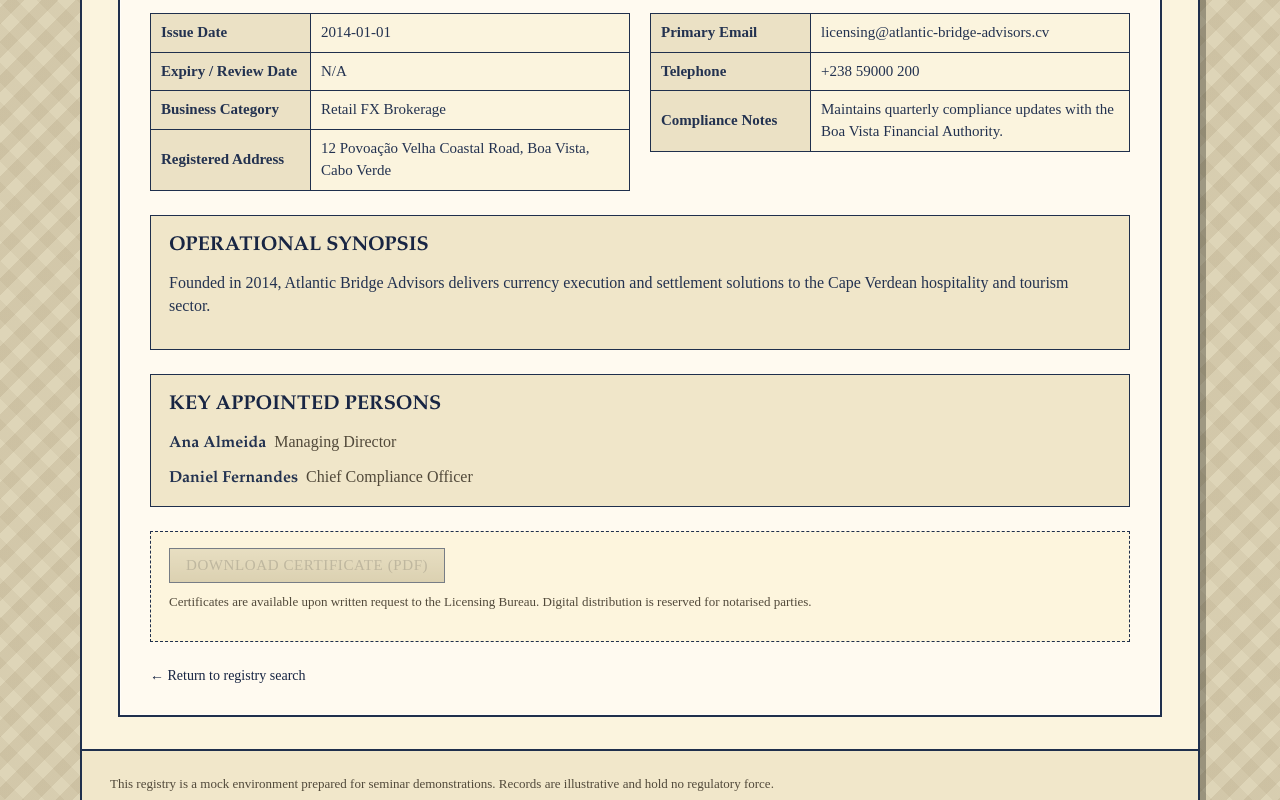
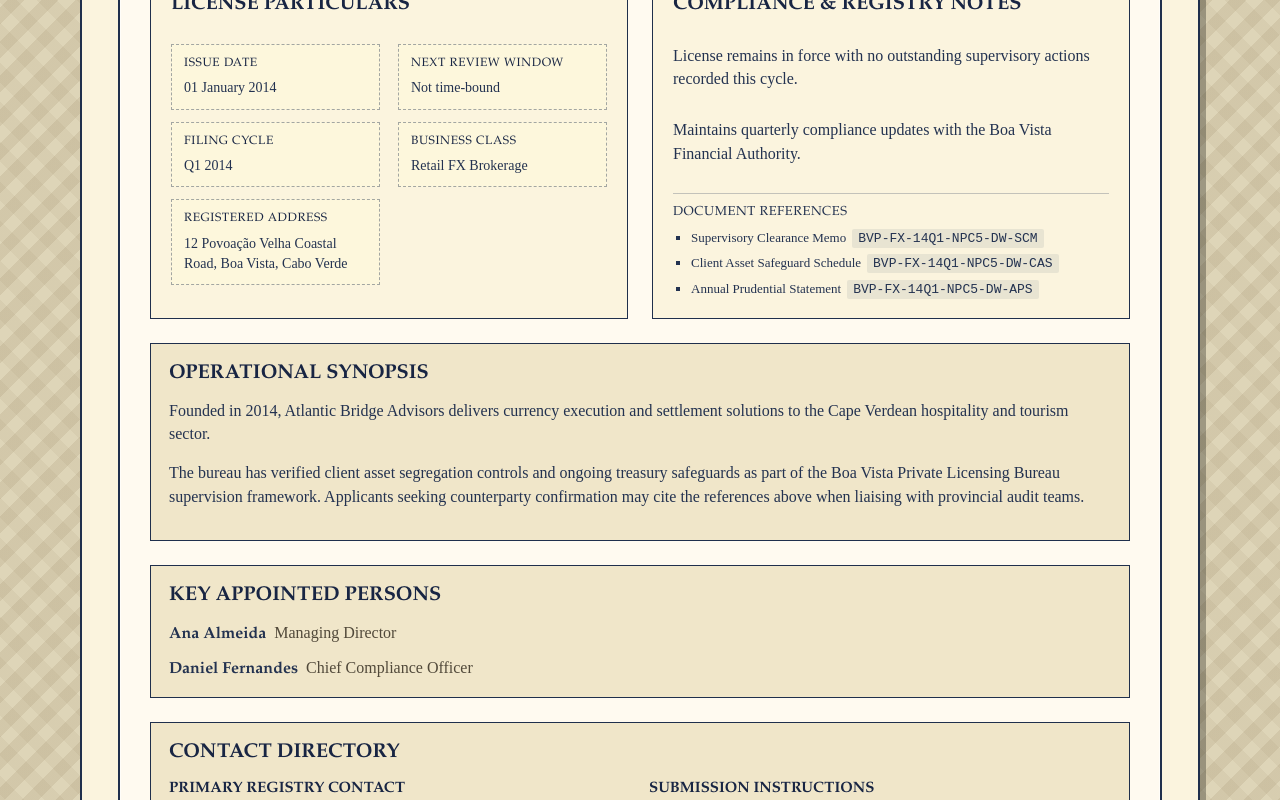
Before and after one commit to jinjinsansan/mock, a Next.js app: page /licenses/atlantic-bridge-advisors in a window 1280 px wide. Shown: the part 400-1200 px from the top of the page. Built offline with nearby package versions, Linux system fonts and the light colour scheme.

Commit message:
Enrich license detail pages and ensure static routing
Co-authored-by: factory-droid[bot] <138933559+factory-droid[bot]@users.noreply.github.com>

```diff
--- a/src/app/licenses/[slug]/page.module.css
+++ b/src/app/licenses/[slug]/page.module.css
@@ -72,7 +72,7 @@
 .summaryGrid {
   display: grid;
   grid-template-columns: repeat(2, minmax(0, 1fr));
-  gap: 20px;
+  gap: 24px;
 }
 
 .summaryGrid h2 {
@@ -83,28 +83,103 @@
   color: var(--ink-heading);
 }
 
-.summaryGrid table {
+.panel {
+  border: 1px solid var(--ink-frame);
   background-color: var(--bg-body);
+  padding: 18px 20px;
+  display: flex;
+  flex-direction: column;
+  gap: 12px;
 }
 
-.summaryGrid th {
-  width: 160px;
+.panel dl {
+  margin: 0;
+  display: grid;
+  grid-template-columns: repeat(2, minmax(0, 1fr));
+  gap: 12px 18px;
+}
+
+.panel dl div {
+  border: 1px dashed rgba(31, 47, 76, 0.4);
+  background-color: rgba(255, 250, 220, 0.6);
+  padding: 10px 12px;
+}
+
+.panel dt {
+  margin: 0 0 6px;
+  font-family: var(--font-heading);
+  font-size: 12px;
+  text-transform: uppercase;
+  letter-spacing: 0.05em;
+  color: var(--ink-heading);
+}
+
+.panel dd {
+  margin: 0;
+  font-size: 14px;
+}
+
+.documentList {
+  border-top: 1px solid rgba(31, 47, 76, 0.25);
+  padding-top: 10px;
+}
+
+.documentHeading {
+  display: block;
+  font-family: var(--font-heading);
+  font-size: 13px;
+  margin-bottom: 6px;
+  text-transform: uppercase;
+  letter-spacing: 0.04em;
+}
+
+.documentList ul {
+  list-style: square;
+  margin: 0 0 0 18px;
+  padding: 0;
+  display: flex;
+  flex-direction: column;
+  gap: 6px;
+  font-size: 13px;
+}
+
+.documentList code {
+  margin-left: 6px;
+  background: rgba(24, 37, 67, 0.08);
+  padding: 2px 6px;
+  border-radius: 2px;
 }
 
 .descriptionSection,
-.personnelSection {
+.personnelSection,
+.contactSection {
   border: 1px solid var(--ink-frame);
   background-color: var(--bg-emphasis);
   padding: 16px 18px;
 }
 
 .descriptionSection h2,
-.personnelSection h2 {
+.personnelSection h2,
+.contactSection h2 {
   margin: 0 0 10px;
   font-family: var(--font-heading);
   font-size: 20px;
   text-transform: uppercase;
   color: var(--ink-heading);
+}
+
+.contactSection h3 {
+  margin: 0 0 6px;
+  font-family: var(--font-heading);
+  font-size: 15px;
+  text-transform: uppercase;
+  color: var(--ink-heading);
+}
+
+.contactGrid {
+  display: grid;
+  grid-template-columns: repeat(2, minmax(0, 1fr));
+  gap: 18px;
 }
 
 .personnelSection ul {
@@ -184,8 +259,12 @@
     font-size: 24px;
   }
 
-  .summaryGrid th {
-    width: 140px;
+  .panel dl {
+    grid-template-columns: 1fr;
+  }
+
+  .contactGrid {
+    grid-template-columns: 1fr;
   }
 }
 
@@ -194,32 +273,7 @@
     gap: 16px;
   }
 
-  .summaryGrid th,
-  .summaryGrid td {
-    display: block;
-    width: 100%;
-  }
-
-  .summaryGrid th {
-    border-bottom: none;
-    padding-bottom: 4px;
-    font-size: 13px;
-    text-transform: uppercase;
-    letter-spacing: 0.05em;
-  }
-
-  .summaryGrid td {
-    border-top: none;
-    border-left: none;
-    border-right: none;
-    padding: 8px 10px 12px;
-    font-size: 14px;
-    background-color: var(--bg-body);
-  }
-
-  .summaryGrid tr {
-    display: block;
-    border: 1px solid rgba(31, 47, 76, 0.25);
-    margin-bottom: 12px;
+  .panel dl div {
+    padding: 10px;
   }
 }
--- a/src/app/licenses/[slug]/page.tsx
+++ b/src/app/licenses/[slug]/page.tsx
@@ -14,6 +14,15 @@ const STATUS_VARIANTS: Record<string, string> = {
   Suspended: styles.statusSuspended,
   Lapsed: styles.statusLapsed,
 };
+
+const STATUS_SUMMARY: Record<string, string> = {
+  Active: "License remains in force with no outstanding supervisory actions recorded this cycle.",
+  "Under Review": "License is subject to an enhanced review. Additional disclosures have been requested by the bureau.",
+  Suspended: "License privileges are temporarily suspended pending remediation steps filed with the bureau.",
+  Lapsed: "License has lapsed. Reinstatement requires full reapplication and settlement of statutory fees.",
+};
+
+export const dynamicParams = false;
 
 export function generateStaticParams() {
   return licenses.map((license) => ({ slug: license.slug }));
@@ -42,6 +51,32 @@ export default function LicenseDetail({ params }: { params: Params }) {
   }
 
   const statusClass = STATUS_VARIANTS[license.status] ?? styles.statusDefault;
+  const statusSummary = STATUS_SUMMARY[license.status] ?? "License status is maintained as filed with the Boa Vista bureau.";
+
+  const issueDateObj = new Date(license.issueDate);
+  const formatter = new Intl.DateTimeFormat("en-GB", {
+    year: "numeric",
+    month: "long",
+    day: "2-digit",
+  });
+  const formattedIssueDate = formatter.format(issueDateObj);
+  const formattedExpiryDate = license.expiryDate === "N/A" ? "Not time-bound" : formatter.format(new Date(license.expiryDate));
+  const filingQuarter = `Q${Math.floor(issueDateObj.getUTCMonth() / 3) + 1} ${issueDateObj.getUTCFullYear()}`;
+
+  const documentReferences = [
+    {
+      label: "Supervisory Clearance Memo",
+      value: `${license.licenseNumber}-SCM`,
+    },
+    {
+      label: "Client Asset Safeguard Schedule",
+      value: `${license.licenseNumber}-CAS`,
+    },
+    {
+      label: "Annual Prudential Statement",
+      value: `${license.licenseNumber}-APS`,
+    },
+  ];
 
   return (
     <article className={styles.detailCard}>
@@ -54,54 +89,59 @@ export default function LicenseDetail({ params }: { params: Params }) {
       </header>
 
       <section className={styles.summaryGrid}>
-        <div>
+        <div className={styles.panel}>
           <h2>License Particulars</h2>
-          <table>
-            <tbody>
-              <tr>
-                <th scope="row">Issue Date</th>
-                <td data-label="Issue Date">{license.issueDate}</td>
-              </tr>
-              <tr>
-                <th scope="row">Expiry / Review Date</th>
-                <td data-label="Expiry / Review Date">{license.expiryDate}</td>
-              </tr>
-              <tr>
-                <th scope="row">Business Category</th>
-                <td data-label="Business Category">{license.businessCategory}</td>
-              </tr>
-              <tr>
-                <th scope="row">Registered Address</th>
-                <td data-label="Registered Address">{license.registeredAddress}</td>
-              </tr>
-            </tbody>
-          </table>
+          <dl>
+            <div>
+              <dt>Issue Date</dt>
+              <dd>{formattedIssueDate}</dd>
+            </div>
+            <div>
+              <dt>Next Review Window</dt>
+              <dd>{formattedExpiryDate}</dd>
+            </div>
+            <div>
+              <dt>Filing Cycle</dt>
+              <dd>{filingQuarter}</dd>
+            </div>
+            <div>
+              <dt>Business Class</dt>
+              <dd>{license.businessCategory}</dd>
+            </div>
+            <div>
+              <dt>Registered Address</dt>
+              <dd>{license.registeredAddress}</dd>
+            </div>
+          </dl>
         </div>
 
-        <div>
-          <h2>Contact Registry</h2>
-          <table>
-            <tbody>
-              <tr>
-                <th scope="row">Primary Email</th>
-                <td data-label="Primary Email">{license.contactEmail}</td>
-              </tr>
-              <tr>
-                <th scope="row">Telephone</th>
-                <td data-label="Telephone">{license.contactPhone}</td>
-              </tr>
-              <tr>
-                <th scope="row">Compliance Notes</th>
-                <td data-label="Compliance Notes">{license.complianceNotes}</td>
-              </tr>
-            </tbody>
-          </table>
+        <div className={styles.panel}>
+          <h2>Compliance & Registry Notes</h2>
+          <p>{statusSummary}</p>
+          <p>{license.complianceNotes}</p>
+          <div className={styles.documentList}>
+            <span className={styles.documentHeading}>Document References</span>
+            <ul>
+              {documentReferences.map((doc) => (
+                <li key={doc.value}>
+                  <span>{doc.label}</span>
+                  <code>{doc.value}</code>
+                </li>
+              ))}
+            </ul>
+          </div>
         </div>
       </section>
 
       <section className={styles.descriptionSection}>
         <h2>Operational Synopsis</h2>
         <p>{license.description}</p>
+        <p>
+          The bureau has verified client asset segregation controls and ongoing treasury safeguards as
+          part of the Boa Vista Private Licensing Bureau supervision framework. Applicants seeking
+          counterparty confirmation may cite the references above when liaising with provincial audit
+          teams.
+        </p>
       </section>
 
       <section className={styles.personnelSection}>
@@ -114,6 +154,28 @@ export default function LicenseDetail({ params }: { params: Params }) {
             </li>
           ))}
         </ul>
+      </section>
+
+      <section className={styles.contactSection}>
+        <h2>Contact Directory</h2>
+        <div className={styles.contactGrid}>
+          <div>
+            <h3>Primary Registry Contact</h3>
+            <p>
+              <strong>Email:</strong> {license.contactEmail}
+              <br />
+              <strong>Telephone:</strong> {license.contactPhone}
+            </p>
+          </div>
+          <div>
+            <h3>Submission Instructions</h3>
+            <p>
+              All dossiers must quote the registry reference {license.licenseNumber}. Supporting
+              evidence should be delivered via secured courier or authenticated fax to the bureau’s
+              filing office.
+            </p>
+          </div>
+        </div>
       </section>
 
       <div className={styles.actions}>
```
